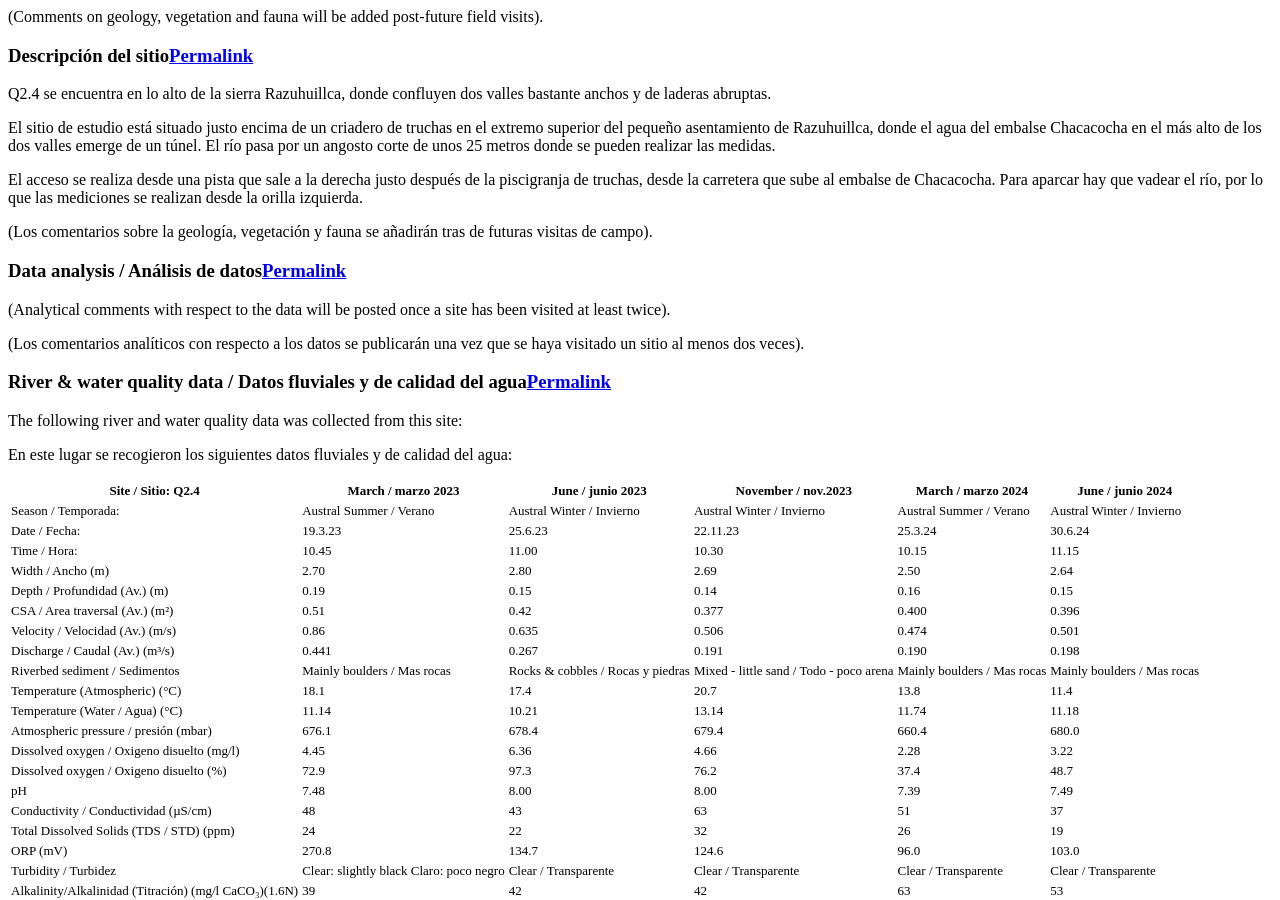
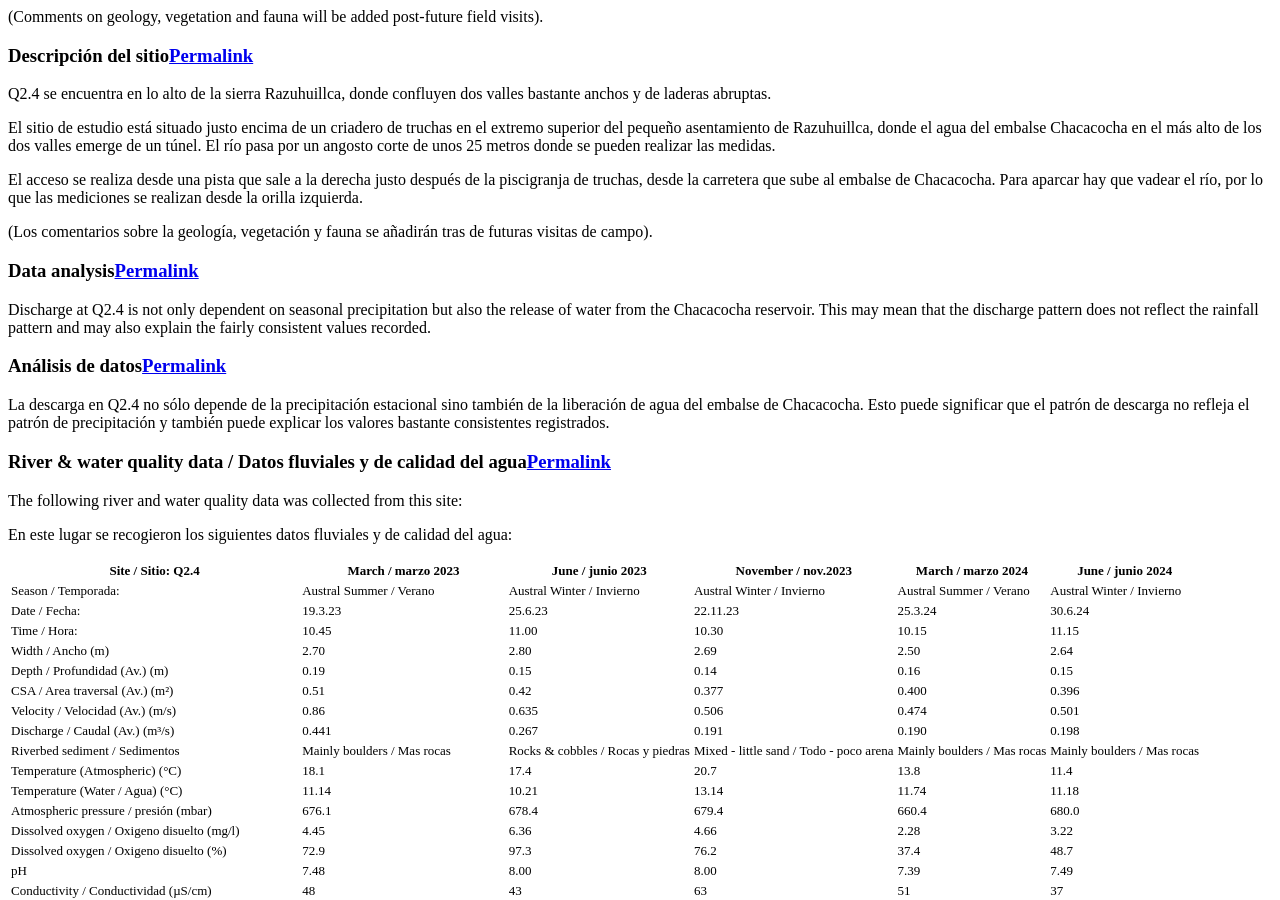
Before and after one commit to HVLepage/cavep-unah, a Jekyll site: the page built from _docs/site-network/Q2_4.md, in a window 1280 px wide and 900 px high, scrolled down 2736 px. Built offline with Jekyll 4.4.1, drawn with Linux system fonts in a browser that asks for light colours; comment, search, counter and statistics services are not loaded.

Commit message:
Update Q2_4.md

```diff
--- a/_docs/site-network/Q2_4.md
+++ b/_docs/site-network/Q2_4.md
@@ -51,11 +51,14 @@ El acceso se realiza desde una pista que sale a la derecha justo después de la
 (Los comentarios sobre la geología, vegetación y fauna se añadirán tras de futuras visitas de campo).
 
 
-### Data analysis / Análisis de datos
+### Data analysis
 
-(Analytical comments with respect to the data will be posted once a site has been visited at least twice).
+Discharge at Q2.4 is not only dependent on seasonal precipitation but also the release of water from the Chacacocha reservoir. This may mean that the discharge pattern does not reflect the rainfall pattern and may also explain the fairly consistent values recorded.
 
-(Los comentarios analíticos con respecto a los datos se publicarán una vez que se haya visitado un sitio al menos dos veces).
+### Análisis de datos
+
+La descarga en Q2.4 no sólo depende de la precipitación estacional sino también de la liberación de agua del embalse de Chacacocha. Esto puede significar que el patrón de descarga no refleja el patrón de precipitación y también puede explicar los valores bastante consistentes registrados.
+
 
 
 ### River & water quality data / Datos fluviales y de calidad del agua
```
